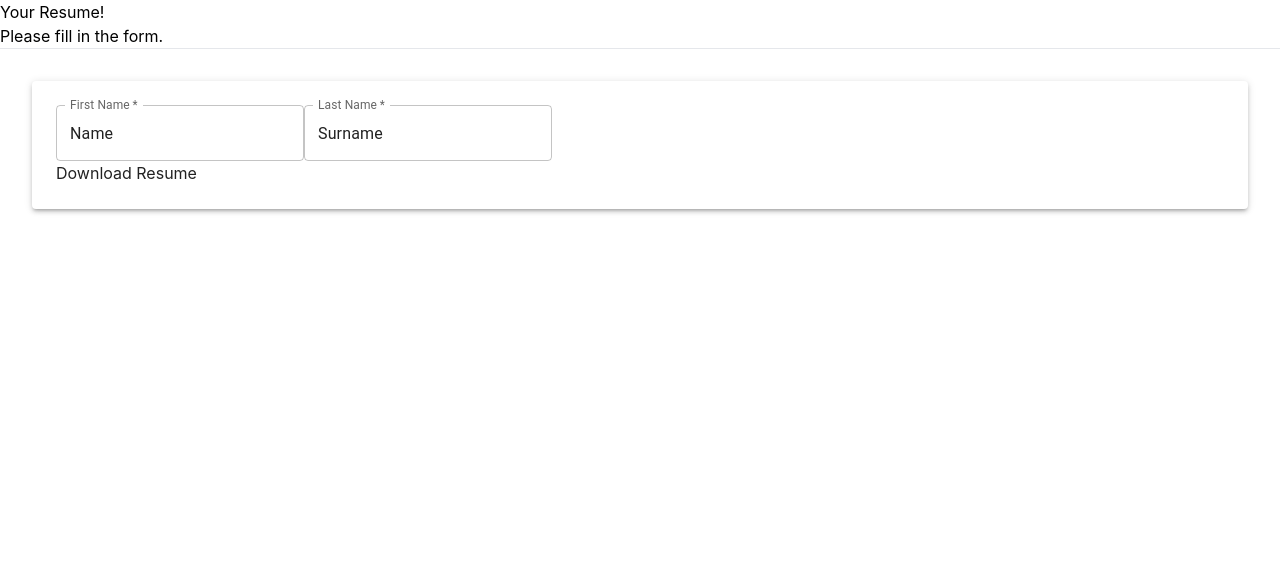
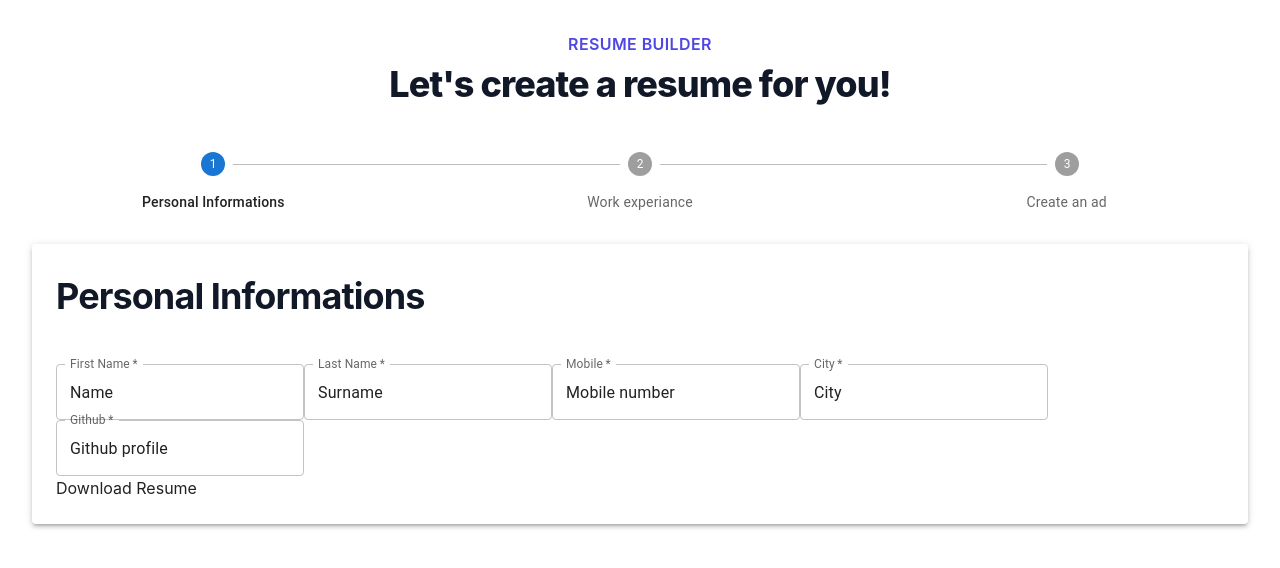
Before and after one commit to dziekiczan1/resumebuilder, a React (Create React App) app in the folder client/: page / in a window 1280 px wide. Shown: the top 568 px of the page. Built offline with nearby package versions, Linux system fonts and the light colour scheme.

Commit message:
added styles  to app component

```diff
--- a/client/src/App.tsx
+++ b/client/src/App.tsx
@@ -1,17 +1,32 @@
 import React from "react";
 import "./App.css";
 import ResumeForm from "./components/ResumeForm";
+import Stepper from "@mui/material/Stepper";
+import Step from "@mui/material/Step";
+import StepLabel from "@mui/material/StepLabel";
 
 const App = () => {
+  const steps = ["Personal Informations", "Work experiance", "Create an ad"];
+
   return (
-    <div>
-      <div>
-        <h1>Your Resume!</h1>
-        <p>Please fill in the form.</p>
-        <hr />
+    <>
+      <div className="mt-8 lg:text-center">
+        <h2 className="text-base text-indigo-600 font-semibold tracking-wide uppercase">
+          Resume builder
+        </h2>
+        <p className="mt-2 mb-12 text-3xl leading-8 font-extrabold tracking-tight text-gray-900 sm:text-4xl">
+          Let's create a resume for you!
+        </p>
+        <Stepper activeStep={0} alternativeLabel>
+          {steps.map((label) => (
+            <Step key={label}>
+              <StepLabel>{label}</StepLabel>
+            </Step>
+          ))}
+        </Stepper>
       </div>
       <ResumeForm />
-    </div>
+    </>
   );
 };
 
--- a/client/src/components/ResumeForm.tsx
+++ b/client/src/components/ResumeForm.tsx
@@ -9,6 +9,9 @@ const ResumeForm = () => {
   const [name, setName] = useState({
     name: "Name",
     surname: "Surname",
+    mobile: "Mobile number",
+    city: "City",
+    github: "Github profile",
   });
 
   const nextStep = (e: any) => {
@@ -34,6 +37,10 @@ const ResumeForm = () => {
 
   return (
     <Paper elevation={3} className="m-8 p-6">
+      <p className="mt-2 mb-12 text-lg leading-8 font-bold tracking-tight text-gray-900 sm:text-4xl">
+        Personal Informations
+      </p>
+
       <form onSubmit={nextStep}>
         <TextField
           required
@@ -50,6 +57,30 @@ const ResumeForm = () => {
           defaultValue={name.surname}
           onChange={(e) => setName({ ...name, surname: e.target.value })}
         />
+
+        <TextField
+          required
+          id="outlined-required"
+          label="Mobile"
+          defaultValue={name.mobile}
+          onChange={(e) => setName({ ...name, mobile: e.target.value })}
+        />
+
+        <TextField
+          required
+          id="outlined-required"
+          label="City"
+          defaultValue={name.city}
+          onChange={(e) => setName({ ...name, city: e.target.value })}
+        />
+
+        <TextField
+          required
+          id="outlined-required"
+          label="Github"
+          defaultValue={name.github}
+          onChange={(e) => setName({ ...name, github: e.target.value })}
+        />
         <div>
           <button type="submit">Download Resume</button>
         </div>
```
